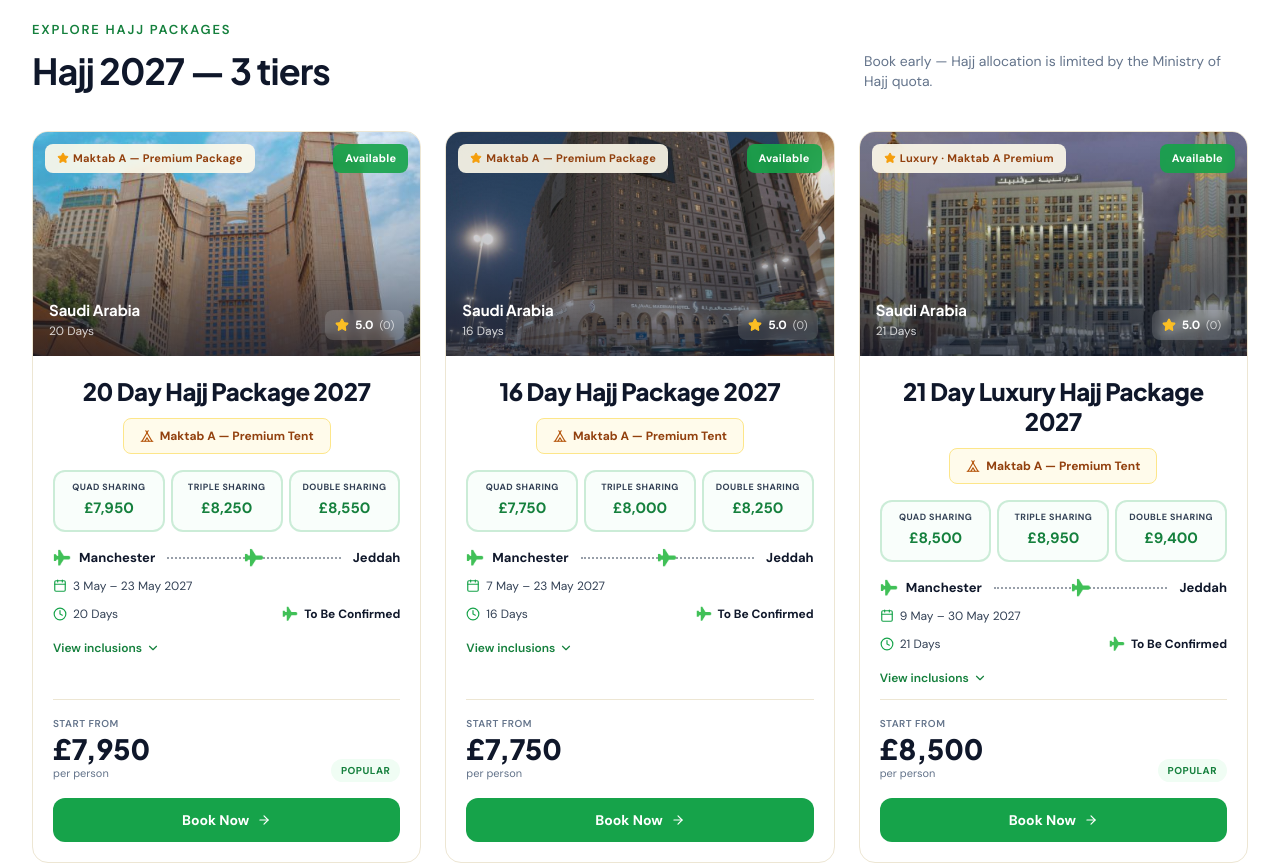
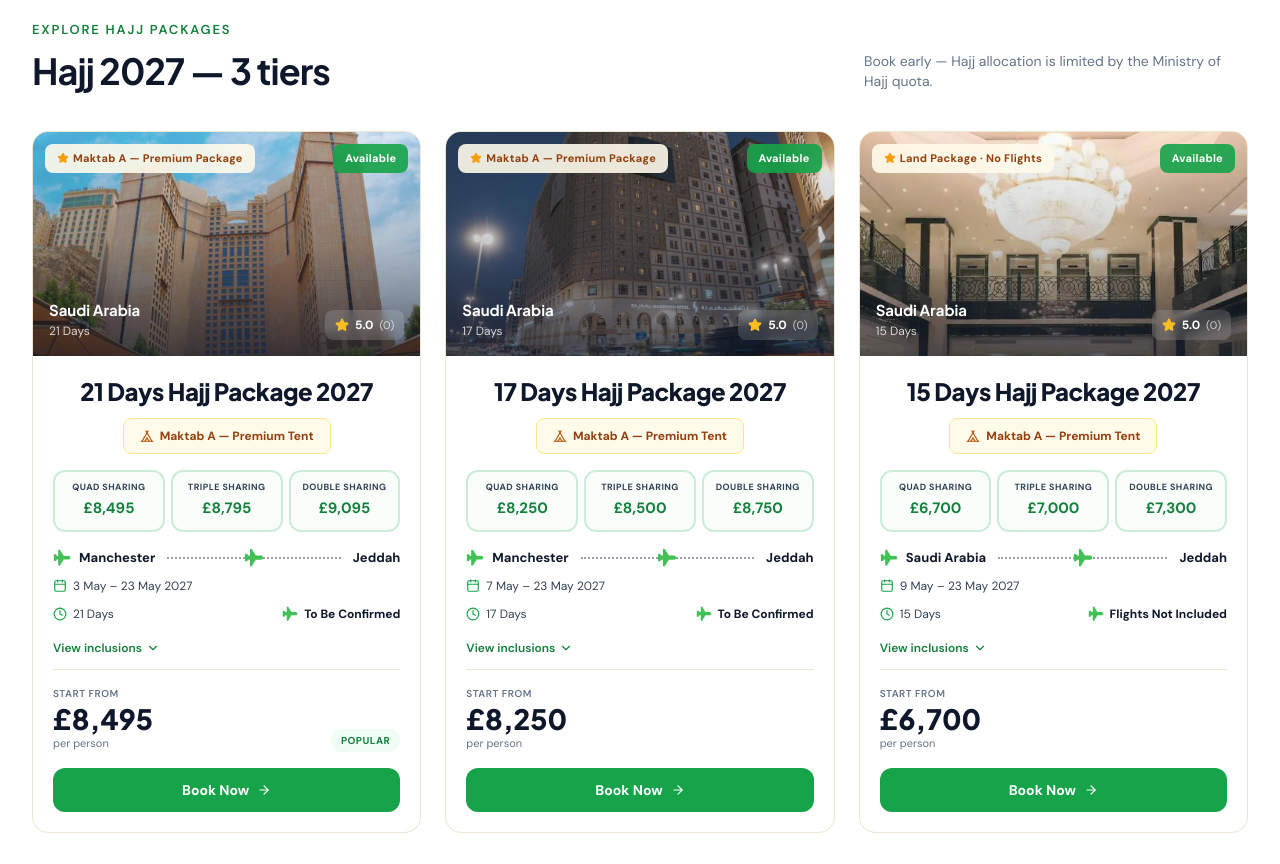
Before and after one commit to AbdullahArshadMeer/EastWestTravels, a Next.js app: page /packages/hajj in a window 1280 px wide. Shown: the part 780-1644 px from the top of the page. Built offline with nearby package versions, Linux system fonts and the light colour scheme.

Commit message:
packages update

```diff
--- a/data/packages.ts
+++ b/data/packages.ts
@@ -40,8 +40,8 @@ export type Package = {
 
 export const hajjPackages: Package[] = [
   {
-    id: "hajj-2027-20-days",
-    name: "20 Day Hajj Package 2027",
+    id: "hajj-2027-21-days",
+    name: "21 Days Hajj Package 2027",
     category: "hajj",
     country: "Saudi Arabia",
     image: "/images/anjum1.jpg",
@@ -53,18 +53,18 @@ export const hajjPackages: Package[] = [
       "/images/saja7.jpg",
       "/images/saja8.jpg",
     ],
-    durationDays: 20,
+    durationDays: 21,
     departFrom: "Manchester",
     arriveTo: "Jeddah",
     dateRange: "3 May – 23 May 2027",
     airline: "To Be Confirmed",
     rating: 5,
     reviews: 0,
-    startFrom: "£7,950",
+    startFrom: "£8,495",
     sharingOptions: [
-      { label: "Quad Sharing", price: "£7,950" },
-      { label: "Triple Sharing", price: "£8,250" },
-      { label: "Double Sharing", price: "£8,550" },
+      { label: "Quad Sharing", price: "£8,495" },
+      { label: "Triple Sharing", price: "£8,795" },
+      { label: "Double Sharing", price: "£9,095" },
     ],
     hotels: [
       { city: "Madinah", name: "Anjum Hotel", stars: 5, meal: "Half Board" },
@@ -75,7 +75,7 @@ export const hajjPackages: Package[] = [
     features: [
       "Return flights from Manchester",
       "Maktab A — Premium tent in Mina (closest to Jamarat)",
-      "5-star hotel in Makkah & Madinah",
+      "Anjum Hotel Madinah & Saja Hotel Makkah",
       "Azizia accommodation included",
       "Half board meals",
       "Visa processing",
@@ -85,7 +85,7 @@ export const hajjPackages: Package[] = [
     badge: "Maktab A — Premium Package",
     available: true,
     popular: true,
-    description: "Our flagship 20-day Hajj package with premium 5-star accommodation in both Madinah and Makkah. Maktab A premium tent in Mina ensures the closest access to Jamarat. Designed for pilgrims who want comfort and proximity to Haram throughout their sacred journey.",
+    description: "Our flagship 21-day Hajj package with premium 5-star accommodation at Anjum Hotel Madinah and Saja Hotel Makkah. Maktab A premium tent in Mina ensures the closest access to Jamarat. Designed for pilgrims who want comfort and proximity to Haram throughout their sacred journey.",
     transport: "Private air-conditioned coaches for all transfers. Inter-city travel between Madinah, Azizia, Mina, and Makkah. Dedicated transport to all Hajj ritual sites including Arafat and Muzdalifah.",
     itinerary: [
       { date: "3–10 May", location: "Anjum Hotel, Madinah" },
@@ -99,8 +99,8 @@ export const hajjPackages: Package[] = [
   },
 
   {
-    id: "hajj-2027-16-days",
-    name: "16 Day Hajj Package 2027",
+    id: "hajj-2027-17-days",
+    name: "17 Days Hajj Package 2027",
     category: "hajj",
     country: "Saudi Arabia",
     image: "/images/saja1.jpg",
@@ -112,18 +112,18 @@ export const hajjPackages: Package[] = [
       "/images/saja7.jpg",
       "/images/saja8.jpg",
     ],
-    durationDays: 16,
+    durationDays: 17,
     departFrom: "Manchester",
     arriveTo: "Jeddah",
     dateRange: "7 May – 23 May 2027",
     airline: "To Be Confirmed",
     rating: 5,
     reviews: 0,
-    startFrom: "£7,750",
+    startFrom: "£8,250",
     sharingOptions: [
-      { label: "Quad Sharing", price: "£7,750" },
-      { label: "Triple Sharing", price: "£8,000" },
-      { label: "Double Sharing", price: "£8,250" },
+      { label: "Quad Sharing", price: "£8,250" },
+      { label: "Triple Sharing", price: "£8,500" },
+      { label: "Double Sharing", price: "£8,750" },
     ],
     hotels: [
       { city: "Madinah", name: "Anjum Hotel", stars: 5, meal: "Half Board" },
@@ -134,16 +134,16 @@ export const hajjPackages: Package[] = [
     features: [
       "Return flights from Manchester",
       "Maktab A — Premium tent in Mina (closest to Jamarat)",
-      "5-star hotel in Makkah & Madinah",
+      "Anjum Hotel Madinah & Saja Hotel Makkah",
       "Azizia accommodation included",
       "Half board meals",
       "Visa processing",
       "All ground transfers",
-      "Shorter trip — 16 days total",
+      "Shorter trip — 17 days total",
     ],
     badge: "Maktab A — Premium Package",
     available: true,
-    description: "A 16-day Hajj package with the same premium 5-star hotels as our 20-day option. Maktab A premium tent in Mina ensures the closest access to Jamarat. Ideal for pilgrims with limited time who don't want to compromise on hotel quality.",
+    description: "A 17-day Hajj package with the same premium Anjum and Saja hotels as our 21-day option. Maktab A premium tent in Mina ensures the closest access to Jamarat. Ideal for pilgrims with limited time who don't want to compromise on hotel quality.",
     transport: "Private air-conditioned coaches for all transfers. Inter-city travel between Madinah, Azizia, Mina, and Makkah. Dedicated transport to all Hajj ritual sites.",
     itinerary: [
       { date: "7–10 May", location: "Anjum Hotel, Madinah" },
@@ -157,63 +157,59 @@ export const hajjPackages: Package[] = [
   },
 
   {
-    id: "hajj-2027-luxury-21-days",
-    name: "21 Day Luxury Hajj Package 2027",
+    id: "hajj-2027-15-days",
+    name: "15 Days Hajj Package 2027",
     category: "hajj",
     country: "Saudi Arabia",
-    image: "/images/movenpick1.jpg",
+    image: "/images/saja3.jpg",
     gallery: [
-      "/images/swissotel1.jpg",
-      "/images/swissotel2.jpg",
-      "/images/movenpick1.jpg",
-      "/images/movenpick2.jpg",
+      "/images/saja3.jpg",
+      "/images/saja7.jpg",
+      "/images/saja8.jpg",
+      "/images/saja1.jpg",
       "/images/kaaba.webp",
       "/images/madinah.webp",
     ],
-    durationDays: 21,
-    departFrom: "Manchester",
+    durationDays: 15,
+    departFrom: "Saudi Arabia",
     arriveTo: "Jeddah",
-    dateRange: "9 May – 30 May 2027",
-    airline: "To Be Confirmed",
+    dateRange: "9 May – 23 May 2027",
+    airline: "Flights Not Included",
     rating: 5,
     reviews: 0,
-    startFrom: "£8,500",
+    startFrom: "£6,700",
     sharingOptions: [
-      { label: "Quad Sharing", price: "£8,500" },
-      { label: "Triple Sharing", price: "£8,950" },
-      { label: "Double Sharing", price: "£9,400" },
+      { label: "Quad Sharing", price: "£6,700" },
+      { label: "Triple Sharing", price: "£7,000" },
+      { label: "Double Sharing", price: "£7,300" },
     ],
     hotels: [
       { city: "Azizia", name: "Azizia Apartments", stars: 4, meal: "Half Board" },
       { city: "Mina", name: "Maktab A — Premium Tent", stars: 5, meal: "Half Board" },
-      { city: "Makkah", name: "Swissotel Makkah", stars: 5, meal: "Half Board" },
-      { city: "Madinah", name: "Mövenpick Madinah", stars: 5, meal: "Half Board" },
+      { city: "Makkah", name: "Saja Hotel", stars: 5, meal: "Half Board" },
     ],
     features: [
-      "Return flights from Manchester",
+      "⚠ Flights NOT included — land package only",
       "Maktab A — Premium tent in Mina (closest to Jamarat)",
-      "Luxury 5-star hotels",
+      "Saja Hotel Makkah (5-star)",
       "Azizia accommodation included",
-      "Half-board meals",
+      "Half board meals",
       "Visa processing",
-      "Luxury transportation",
-      "Expert multilingual guide",
-      "21 days — most relaxed schedule",
+      "All ground transfers in Saudi Arabia",
+      "Experienced guide & group leader",
     ],
-    badge: "Luxury · Maktab A Premium",
+    badge: "Land Package · No Flights",
     available: true,
-    popular: true,
-    description: "The pinnacle of Hajj luxury — 21 days featuring Swissotel Makkah and Mövenpick Madinah, our most prestigious 5-star hotels with stunning Haram views. Maktab A premium tent in Mina ensures the closest access to Jamarat. For pilgrims seeking the ultimate balance of luxury and devotion.",
-    transport: "Luxury air-conditioned coaches with dedicated drivers. Private transfers between Azizia, Mina, and luxury hotels. Premium transport to all Hajj ritual sites.",
+    description: "Our land-only 15-day Hajj package — perfect for pilgrims who prefer to arrange their own flights or are travelling from outside the UK. The package starts on arrival in Jeddah and includes all accommodation (Azizia, Maktab A in Mina, Saja Hotel Makkah), meals, transfers, and Hajj rituals. Flights are NOT included.",
+    transport: "All ground transport within Saudi Arabia included — airport pickup from Jeddah, transfers to Azizia, Mina, and Makkah. Dedicated transport to all Hajj ritual sites including Arafat and Muzdalifah. Flights to Jeddah must be arranged separately.",
     itinerary: [
-      { date: "10–13 May", location: "Azizia Apartments" },
+      { date: "9–13 May", location: "Azizia Apartments" },
       { date: "13–18 May", location: "Mina (Hajj rituals)" },
       { date: "18–20 May", location: "Azizia Apartments" },
-      { date: "20–26 May", location: "Swissotel Makkah" },
-      { date: "26–30 May", location: "Mövenpick Madinah" },
+      { date: "20–23 May", location: "Saja Hotel, Makkah" },
     ],
-    ziyarahMakkah: ["Jabal al-Nour (Cave of Hira)", "Jabal Thawr", "Masjid al-Jinn", "Hudaibiyah", "Mina, Arafat & Muzdalifah", "Exhibition of the Two Holy Mosques", "Historical Makkah Tour"],
-    ziyarahMadinah: ["Masjid al-Quba", "Masjid al-Qiblatayn", "Mount Uhud & Martyrs Cemetery", "Masjid al-Jummah", "Seven Mosques", "Date Farms Visit", "Historical Madinah Tour"],
+    ziyarahMakkah: ["Jabal al-Nour (Cave of Hira)", "Jabal Thawr", "Masjid al-Jinn", "Hudaibiyah", "Mina, Arafat & Muzdalifah", "Exhibition of the Two Holy Mosques"],
+    ziyarahMadinah: [],
   },
 ];
 export const umrahPackages: Package[] = [
```
